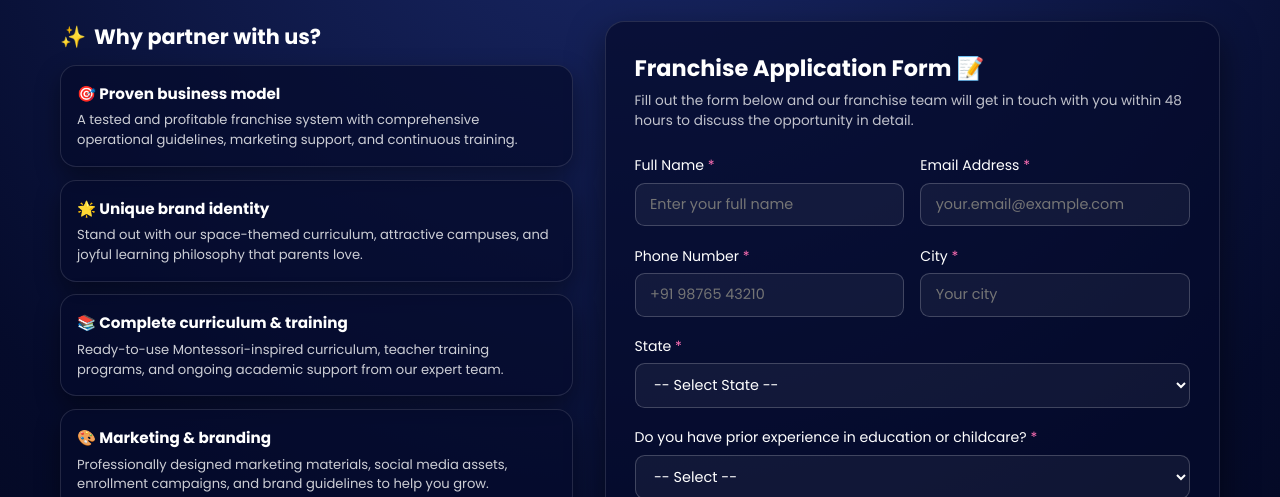
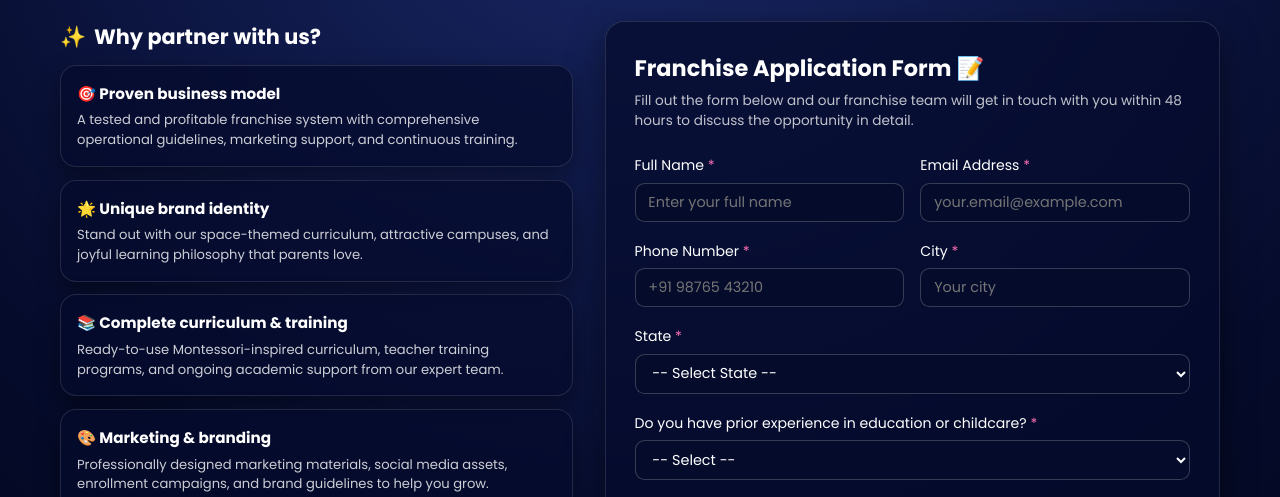
Before and after one commit to kalalenachar/Esro1, a plain HTML site: page franchise.html in a window 1280 px wide. Shown: the part 231-728 px from the top of the page. Drawn offline with Linux system fonts and the light colour scheme.

```diff
--- a/franchise.html
+++ b/franchise.html
@@ -285,10 +285,10 @@
     .form-group select,
     .form-group textarea {
       width: 100%;
-      padding: 0.65rem 0.9rem;
+  padding: 0.5rem 0.8rem;
       border-radius: 0.6rem;
       border: 1px solid rgba(255, 255, 255, 0.2);
-      background: rgba(255, 255, 255, 0.05);
+  background-color: #050b2b !important;
       color: #ffffff;
       font-family: inherit;
       font-size: 0.9rem;
```
